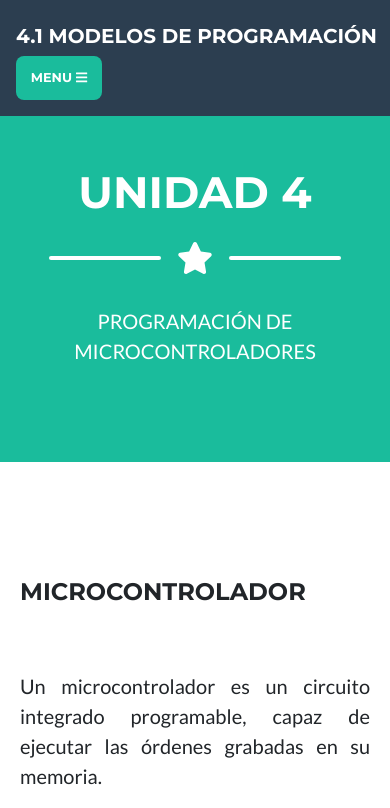
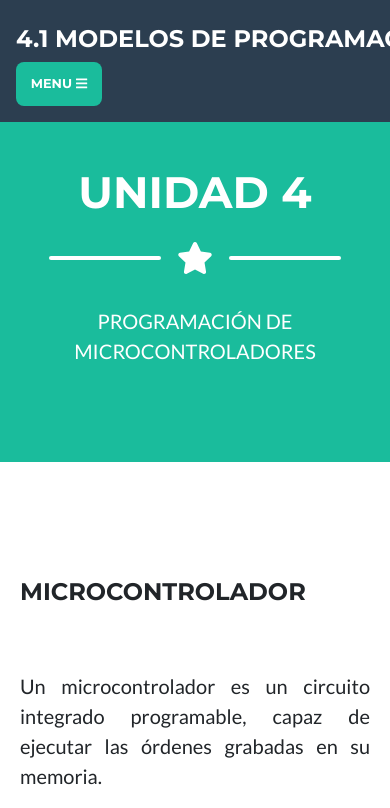
Before and after one commit to kevinvictoria/Unidad4_Sistemas, a plain HTML site: page index.html in a window 390 px wide. Shown: the top 808 px of the page. Drawn offline with nearby package versions, Linux system fonts and the light colour scheme.

Commit message:
Update estilos.css

```diff
--- a/css/estilos.css
+++ b/css/estilos.css
@@ -18,7 +18,7 @@
         margin: 0px;
         margin-top: 30px;
     }
-    h1 {
+    h1,#titulo {
         font-size: 24px;
     }
 }
```
